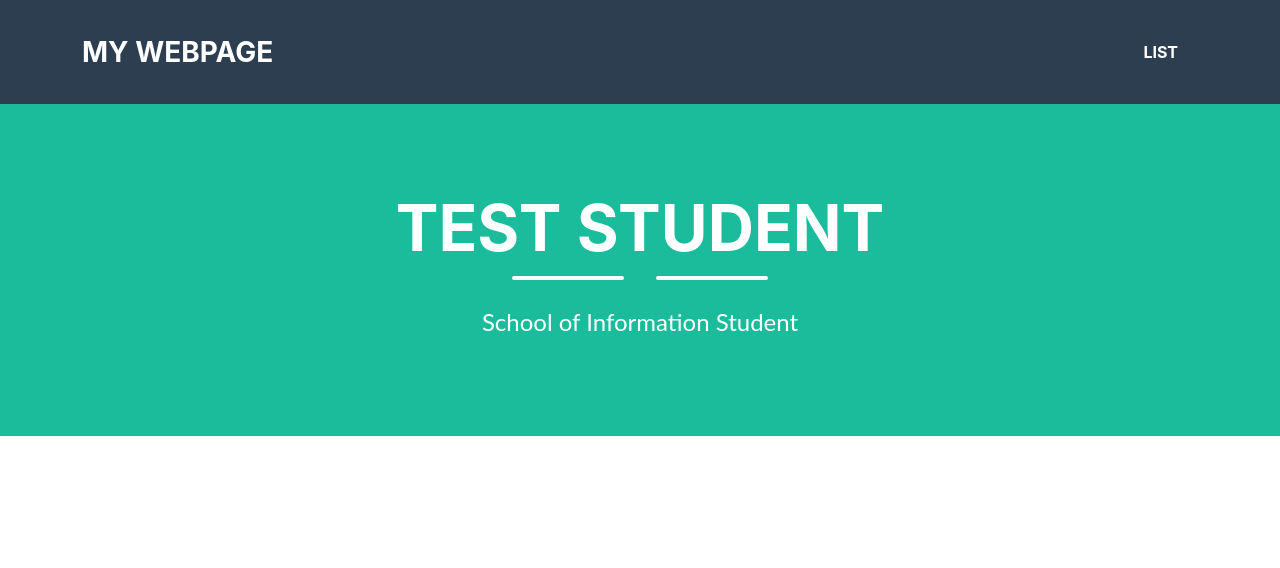
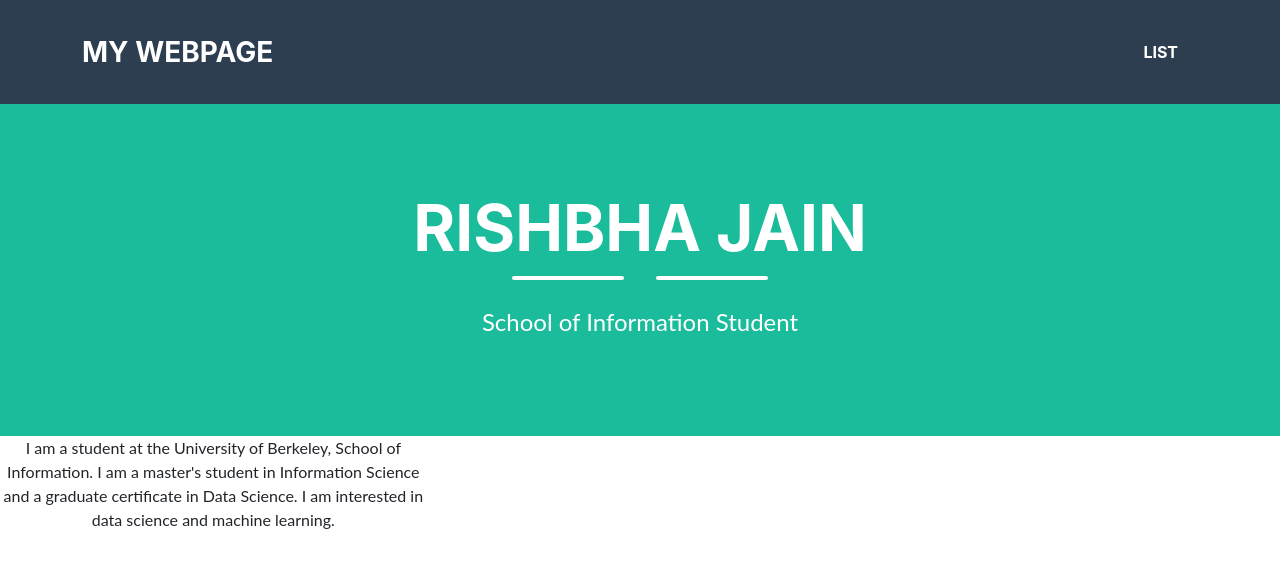
Before and after one commit to RishbhaJain/RishbhaJain.github.io, a plain HTML site: page index.html in a window 1280 px wide. Drawn offline with Linux system fonts and the light colour scheme.

Commit message:
info 202: 2nd commit

```diff
--- a/index.html
+++ b/index.html
@@ -23,7 +23,7 @@
             <div class="container d-flex align-items-center flex-column">
 
                 <!-- This code is for the student name-->
-                <h1 class="masthead-heading text-uppercase mb-0">Test Student</h1>
+                <h1 class="masthead-heading text-uppercase mb-0">Rishbha Jain</h1>
                 <!--This code creates the two lines separating the student name from the subtitle-->
                 <div class="divider-custom divider-light">
                     <div class="divider-custom-line"></div>
@@ -37,7 +37,7 @@
 
             <div class="col-md-6 col-lg-4 mb-5">
                 <!-- put your bio paragraph here; remember to use the correct html tags -->
-
+                <p>I am a student at the University of Berkeley, School of Information. I am a master's student in Information Science and a graduate certificate in Data Science. I am interested in data science and machine learning.</p>
             </div>
         </section>
     </body>
```
Also changed, not shown: 1 other file.
